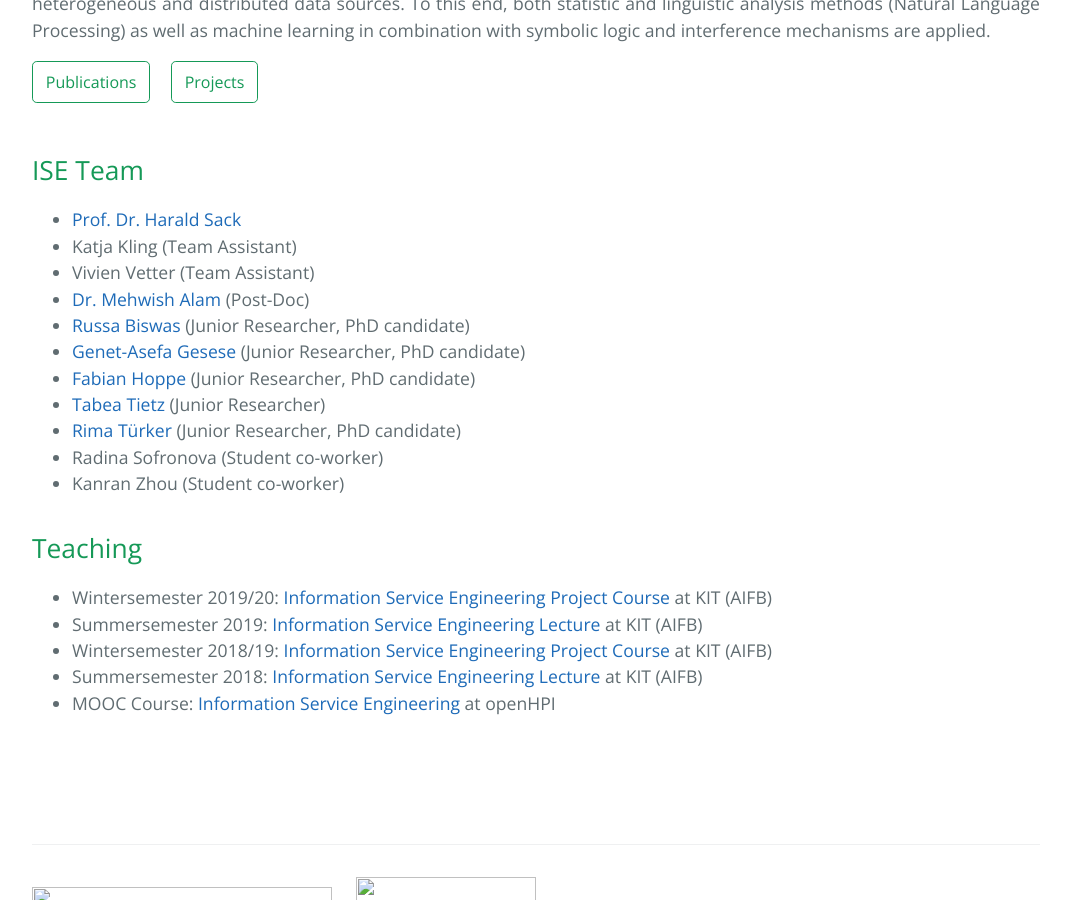
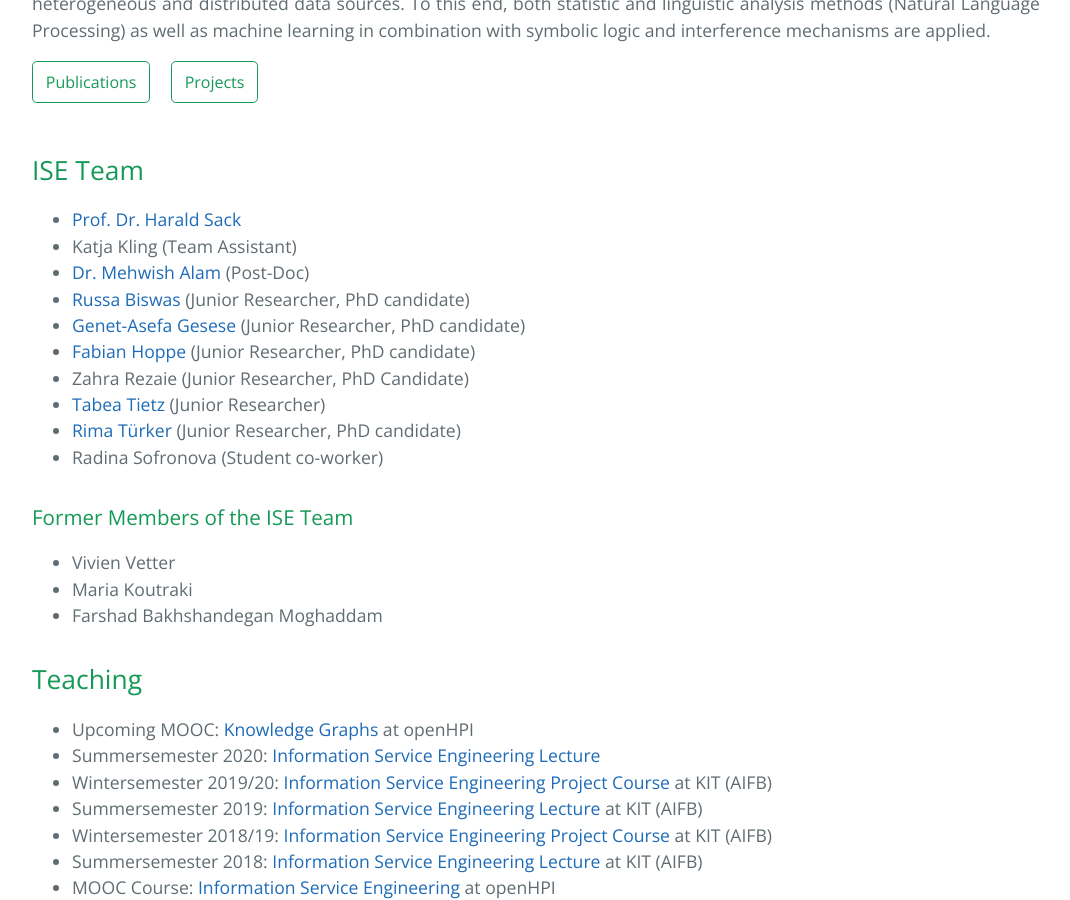
Before and after one commit to ISE-FIZKarlsruhe/ISE-FIZKarlsruhe.github.io, a Jekyll site: the page built from index.md, in a window 1280 px wide and 900 px high, scrolled down 477 px. Shown: the whole window, without its empty margins (104-1174 px from the left). Built offline with Jekyll 4.4.1, drawn with Linux system fonts in a browser that asks for light colours; our own code applies the rules of GitHub Pages for plain Markdown files.

Commit message:
Update index.md

```diff
--- a/index.md
+++ b/index.md
@@ -7,18 +7,23 @@
 
 - [Prof. Dr. Harald Sack](https://www.fiz-karlsruhe.de/en/forschung/lebenslauf-prof-dr-harald-sack)
 - Katja Kling (Team Assistant)
-- Vivien Vetter (Team Assistant)
 - [Dr. Mehwish Alam](https://www.fiz-karlsruhe.de/en/forschung/lebenslauf-und-publikationen-dr-mehwish-alam) (Post-Doc)
 - [Russa Biswas](https://www.fiz-karlsruhe.de/index.php/en/forschung/lebenslauf-und-publikationen-russa-biswas) (Junior Researcher, PhD candidate)
 - [Genet-Asefa Gesese](https://www.fiz-karlsruhe.de/en/forschung/lebenslauf-und-publikationen-genet-asefa-gesese) (Junior Researcher, PhD candidate)
 - [Fabian Hoppe](https://www.fiz-karlsruhe.de/en/forschung/lebenslauf-und-publikationen-fabian-hoppe) (Junior Researcher, PhD candidate)
+- Zahra Rezaie (Junior Researcher, PhD Candidate)
 - [Tabea Tietz](https://www.fiz-karlsruhe.de/index.php/en/forschung/lebenslauf-und-publikationen-tabea-tietz) (Junior Researcher)
 - [Rima Türker](https://www.fiz-karlsruhe.de/index.php/en/forschung/lebenslauf-und-publikationen-rima-tuerker) (Junior Researcher, PhD candidate)
 - Radina Sofronova (Student co-worker)
-- Kanran Zhou (Student co-worker)
 
+### Former Members of the ISE Team
+- Vivien Vetter
+- Maria Koutraki
+- Farshad Bakhshandegan Moghaddam
 
 ## Teaching
+- Upcoming MOOC: [Knowledge Graphs](https://open.hpi.de/courses/knowledgegraphs2020) at openHPI
+- Summersemester 2020: [Information Service Engineering Lecture](http://www.aifb.kit.edu/web/Lehre/Vorlesung_Information_Service_Engineering/en)
 - Wintersemester 2019/20: [Information Service Engineering Project Course](http://www.aifb.kit.edu/web/Lehre/Praktikum_Projektpraktikum_Information_Service_Engineering/en) at KIT (AIFB)
 - Summersemester 2019: [Information Service Engineering Lecture](https://campus.studium.kit.edu/ev/qYFGNlFZSTmjZCOeN5tfnQ/en) at KIT (AIFB)
 - Wintersemester 2018/19: [Information Service Engineering Project Course](http://www.aifb.kit.edu/web/Lehre/Praktikum_Projektpraktikum_Information_Service_Engineering/en) at KIT (AIFB)
```
